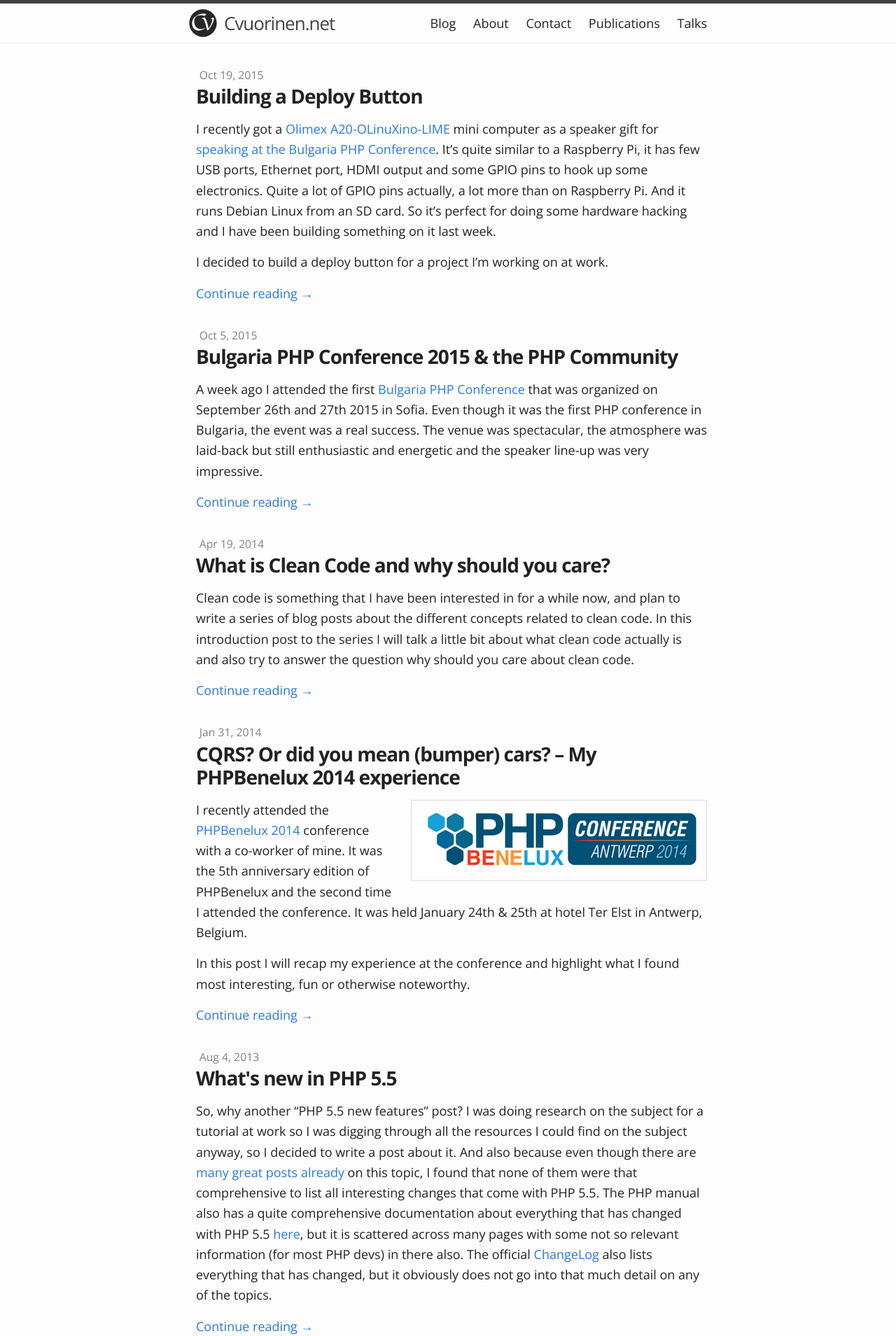
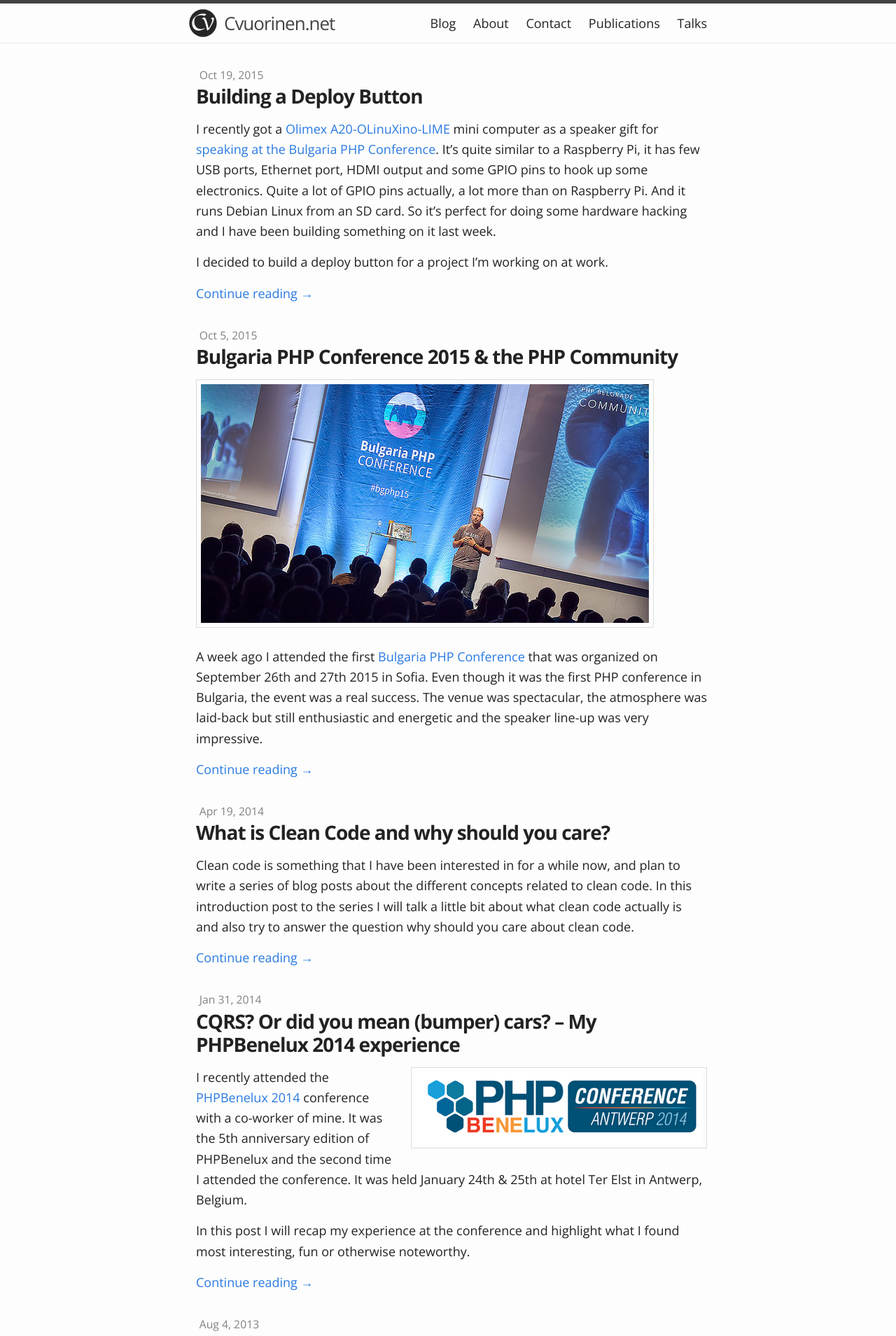
Before and after one commit to cvuorinen/cvuorinen.github.io, a Jekyll site: the page built from index.html, in a window 1280 px wide. Shown: the top 1909 px of the page at 70% size. Built offline with Jekyll 4.4.1, drawn with Linux system fonts in a browser that asks for light colours; nearby versions of some CDN libraries.

Commit message:
Add post image to post excerpt

```diff
--- a/_includes/post-excerpt.html
+++ b/_includes/post-excerpt.html
@@ -7,6 +7,13 @@
         </a>
     </h2>
 
+    {% if post.image %}
+    <div itemprop="image" itemscope itemtype="https://schema.org/ImageObject">
+        <a href="{{ post.url | prepend: site.baseurl }}"><img class="align{{ post.image.align }}" itemprop="image" src="/assets/images/{{ post.image.src }}" alt="{{ post.image.alt }}" /></a>
+        <meta itemprop="url" content="{{ site.url }}/assets/images/{{ post.image.src }}">
+    </div>
+    {% endif %}
+
     <div itemprop="description">{{ post.excerpt }}</div>
 
     <p>
```
